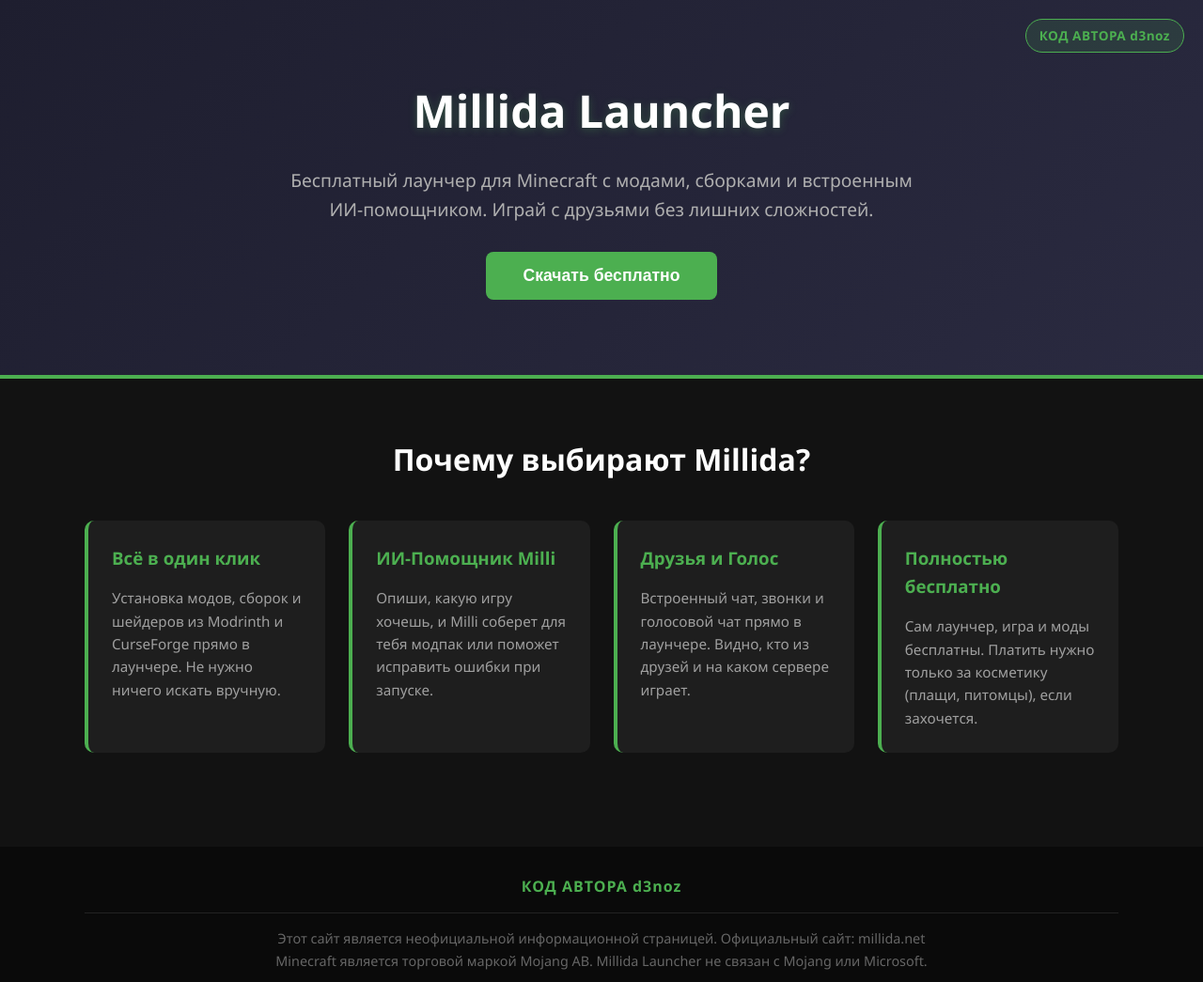
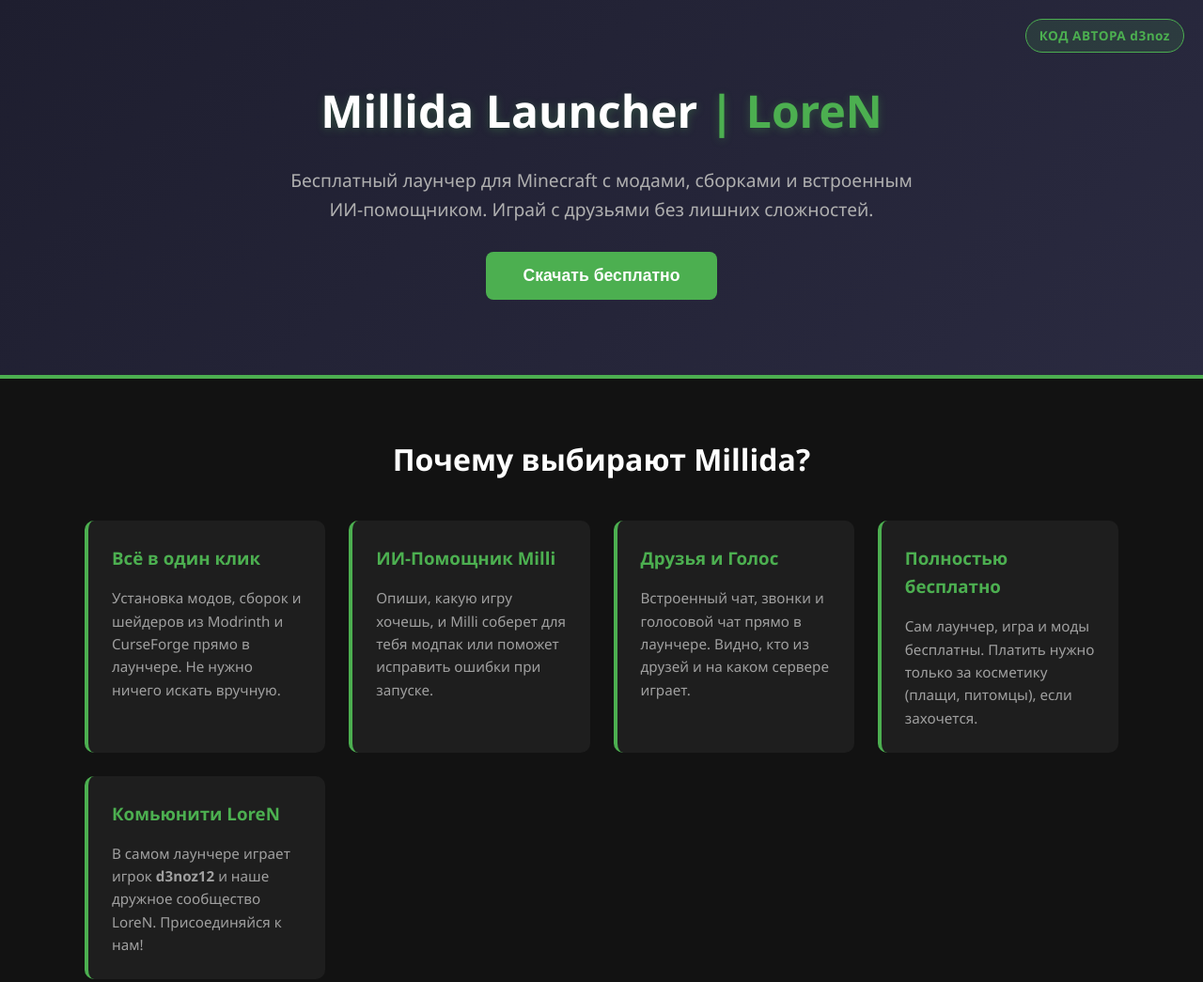
Before and after one commit to HzD3noz7/millidafan, a plain HTML site: page index.html in a window 1280 px wide. Shown: the top 1045 px of the page at 94% size. Drawn offline with Linux system fonts and the light colour scheme.

Commit message:
Update index.html

```diff
--- a/index.html
+++ b/index.html
@@ -55,6 +55,10 @@
             margin-bottom: 20px;
             color: #ffffff;
             text-shadow: 0 2px 10px rgba(76, 175, 80, 0.3);
+        }
+
+        header h1 span {
+            color: #4caf50; /* Выделение LoreN зеленым */
         }
 
         header p {
@@ -237,7 +241,7 @@
         <header>
             <div class="author-badge">КОД АВТОРА d3noz</div>
             <div class="container">
-                <h1>Millida Launcher</h1>
+                <h1>Millida Launcher <span>| LoreN</span></h1>
                 <p>Бесплатный лаунчер для Minecraft с модами, сборками и встроенным ИИ-помощником. Играй с друзьями без лишних сложностей.</p>
                 <button class="btn" onclick="showMenu()">Скачать бесплатно</button>
             </div>
@@ -262,6 +266,11 @@
                     <div class="feature-card">
                         <h3>Полностью бесплатно</h3>
                         <p>Сам лаунчер, игра и моды бесплатны. Платить нужно только за косметику (плащи, питомцы), если захочется.</p>
+                    </div>
+                    <!-- НОВАЯ КАРТОЧКА LOREN -->
+                    <div class="feature-card">
+                        <h3>Комьюнити LoreN</h3>
+                        <p>В самом лаунчере играет игрок <b>d3noz12</b> и наше дружное сообщество LoreN. Присоединяйся к нам!</p>
                     </div>
                 </div>
             </div>
@@ -291,8 +300,8 @@
                     ✈️ Наш Telegram-канал
                 </a>
 
-                <a href="https://millida.net/launcher" class="menu-btn download-btn">
-                    ⬇️ Скачать Millida Launcher
+                <a href="https://millida.net/" class="menu-btn download-btn">
+                    ⬇️ Скачать Millida Launcher (Официально)
                 </a>
             </div>
 
```
